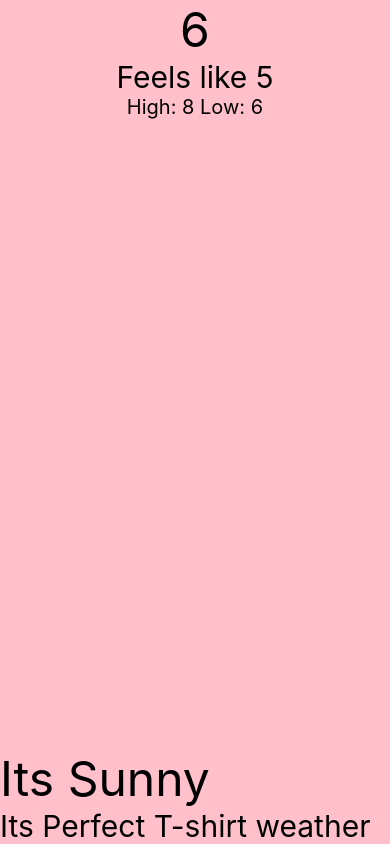
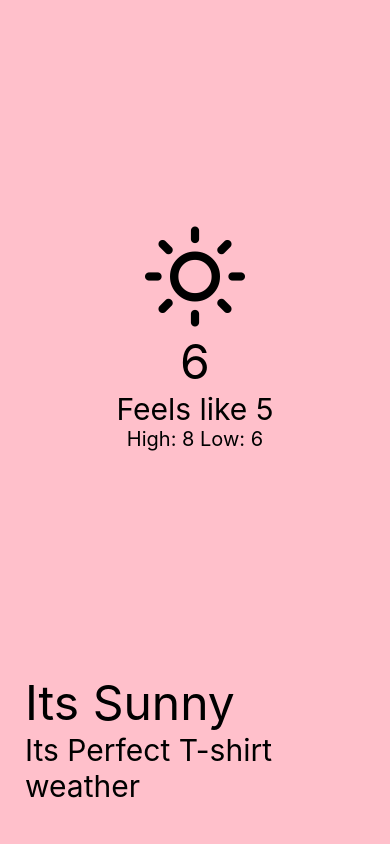
Before and after one commit to mJahaj/WeatherApp, a React Native app: screen / in a window 390 px wide. Built offline with nearby package versions, Linux system fonts and the light colour scheme.

Commit message:
Finish Basic1
Created basic app template

```diff
--- a/App.js
+++ b/App.js
@@ -1,61 +1,18 @@
-import react from "react";
-import { View, Text, SafeAreaView, StyleSheet } from "react-native";
-import { StatusBar } from "expo-status-bar";
+import React from "react"
+import {View, StyleSheet} from "react-native"
+import CurrentWeather from "./src/components/CurrentWeather"
+const App = () =>{
+  return (
+    <View style={styles.container}>
+      <CurrentWeather />
+    </View>
+  )
+}
 
-const App = () => {
-  return (
-    <SafeAreaView style={styles.wrapper}>
-      <View style={styles.container}>
-        <Text style={styles.temp}>6</Text>
-        <Text style={styles.feels}>Feels like 5</Text>
-        <View style={styles.highLowWrapper}>
-          <Text style={styles.highLow}>High: 8 </Text>
-          <Text style={styles.highLow}>Low: 6</Text>
-        </View>
-      </View>
-      <View style={styles.bodyWrapper}>
-        <Text style={styles.descripton}>Its Sunny</Text>
-        <Text style={styles.message}>Its Perfect T-shirt weather</Text>
-      </View>
-    </SafeAreaView>
-  );
-};
+const styles = StyleSheet.create ({
+  container: {
+    flex: 1
+  }
+})
 
-const styles = StyleSheet.create({
-  container: {
-
-    flex: 1,
-    alignItems: "center",
-  },
-  wrapper: {
-    flex: 1,
-    backgroundColor: "pink",
-  },
-  temp: {
-    color: "black",
-    fontSize: 48,
-  },
-  feels: {
-    fontSize: 30,
-    color: "black",
-  },
-  highLow: {
-    color: "black",
-    fontSize: 20,
-  },
-  highLowWrapper: {
-    flexDirection: "row",
-  },
-  bodyWrapper: {
-    justifyContent: "flex-end", //places content to bottom
-    alignItems: "flex-start", //left of screen
-  },
-  descripton: {
-    fontSize: 48
-  },
-  message: {
-    fontSize: 30
-  }
-});
-
-export default App;
+export default App
--- a/package.json
+++ b/package.json
@@ -12,7 +12,8 @@
     "expo": "~48.0.18",
     "expo-status-bar": "~1.4.4",
     "react": "18.2.0",
-    "react-native": "0.71.8"
+    "react-native": "0.71.8",
+    "react-native-vector-icons": "^9.2.0"
   },
   "devDependencies": {
     "@babel/core": "^7.20.0"
--- /dev/null
+++ b/src/components/CurrentWeather.js
@@ -0,0 +1,67 @@
+import react from "react";
+import { View, Text, SafeAreaView, StyleSheet } from "react-native";
+import { StatusBar } from "expo-status-bar";
+import { Feather } from '@expo/vector-icons'; //<Feather>
+
+const CurrentWeather = () => {
+  return (
+    <SafeAreaView style={styles.wrapper}>
+      <View style={styles.container}>
+      <Feather name="sun" size={100} color="black" />
+        <Text style={styles.temp}>6</Text>
+        <Text style={styles.feels}>Feels like 5</Text>
+        <View style={styles.highLowWrapper}>
+          <Text style={styles.highLow}>High: 8 </Text>
+          <Text style={styles.highLow}>Low: 6</Text>
+        </View>
+      </View>
+      <View style={styles.bodyWrapper}>
+        <Text style={styles.descripton}>Its Sunny</Text>
+        <Text style={styles.message}>Its Perfect T-shirt weather</Text>
+      </View>
+    </SafeAreaView>
+  );
+};
+
+const styles = StyleSheet.create({
+  container: {
+
+    flex: 1,
+    alignItems: "center",//horizontal align
+    justifyContent: "center" // verticle align
+
+  },
+  wrapper: {
+    flex: 1,
+    backgroundColor: "pink",
+  },
+  temp: {
+    color: "black",
+    fontSize: 48,
+  },
+  feels: {
+    fontSize: 30,
+    color: "black",
+  },
+  highLow: {
+    color: "black",
+    fontSize: 20,
+  },
+  highLowWrapper: {
+    flexDirection: "row",
+  },
+  bodyWrapper: {
+    justifyContent: "flex-end", //places content to bottom
+    alignItems: "flex-start", //left of screen
+    paddingLeft: 25,
+    marginBottom: 40
+  },
+  descripton: {
+    fontSize: 48
+  },
+  message: {
+    fontSize: 30
+  }
+});
+
+export default CurrentWeather;
```
Also changed, not shown: 2 other files (tests, documents, lock files or other folders).
